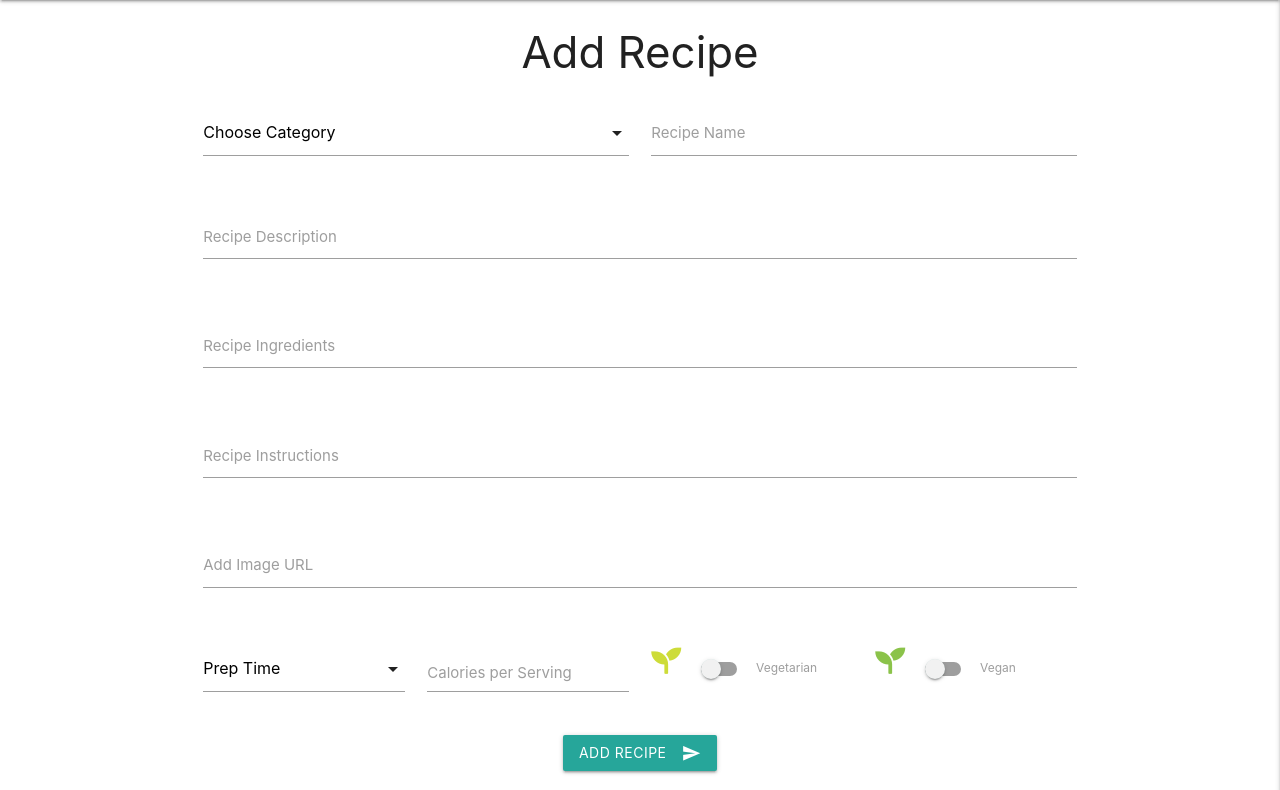
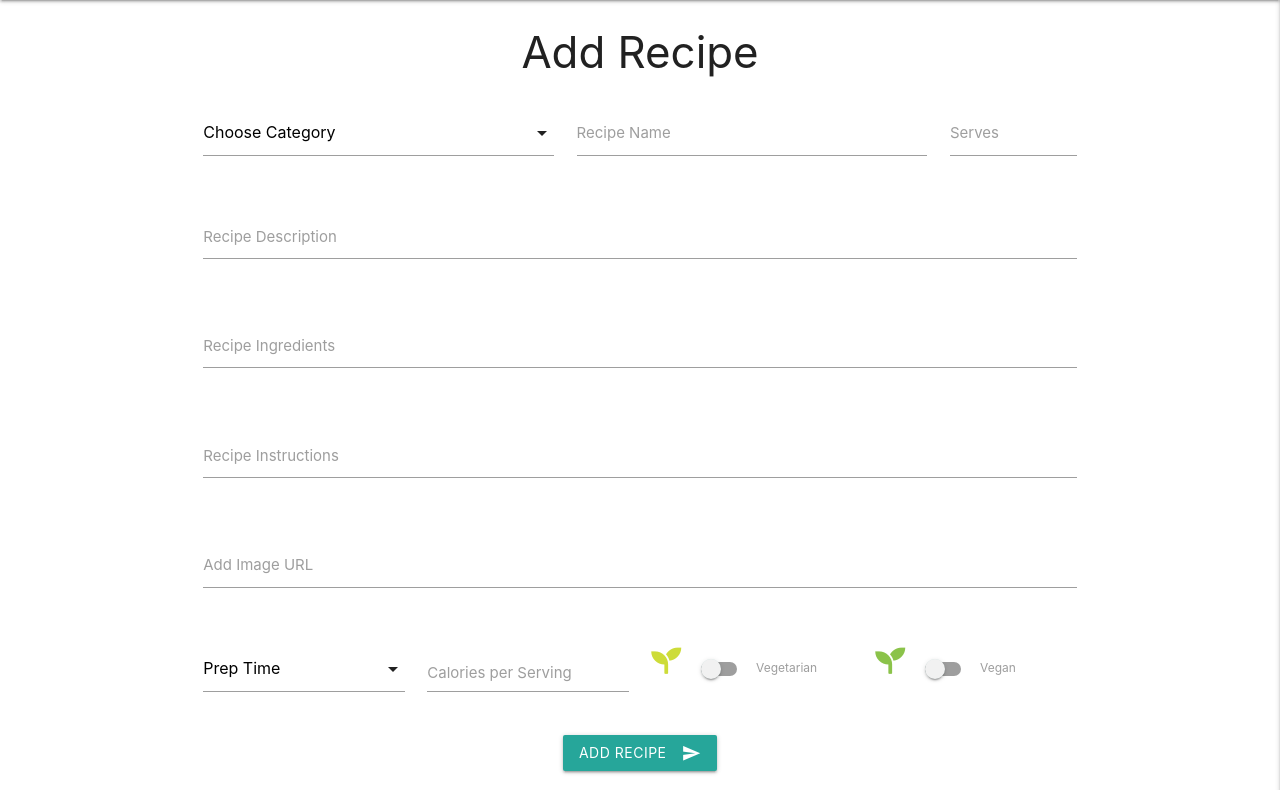
Before and after one commit to Sean-Mc-Mahon/McTasticRecipes, a Flask app: page /add_recipe in a window 1280 px wide. Shown: the part 64-854 px from the top of the page. Run offline with Flask 2, Linux system fonts and the light colour scheme; data that the repository does not hold is empty; some libraries are stand-ins or nearby versions.

Commit message:
recipes added for flapjacks, oatbread and oven chips

```diff
--- a/static/css/style.css
+++ b/static/css/style.css
@@ -20,3 +20,6 @@
 .large-icon {
     font-size: 2rem;
 }
+.ignore {
+    pointer-events: none;
+}
--- a/templates/add_recipe.html
+++ b/templates/add_recipe.html
@@ -7,7 +7,7 @@
         <form class="col l12" method="POST" action="{{ url_for('add_recipe') }}">
             <div class="row">
                 <!-- Category Selection -->
-                <div class="input-field col s12 l6">
+                <div class="input-field col s12 l5">
                     <select id="category_name" name="category_name" class="validate" required>
                         <option value="" disabled selected>Choose Category</option>
                         {% for category in categories %}
@@ -16,9 +16,14 @@
                     </select>
                 </div>
                 <!-- Recipe Name -->
-                <div class="input-field col s12 l6">
+                <div class="input-field col s12 l5">
                     <input id="recipe_name" name="recipe_name" type="text" minlength="1" maxlength="50" class="validate" required>
                     <label for="recipe_name">Recipe Name</label>
+                </div>
+                <!-- Serves -->
+                <div class="input-field col s12 l2">
+                    <input id="recipe_serves" name="recipe_serves" type="number" minlength="1" maxlength="2" class="validate" required>
+                    <label for="recipe_serves">Serves</label>
                 </div>
             </div>
             <div class="row">
@@ -28,6 +33,7 @@
                     <label for="recipe_description">Recipe Description</label>
                 </div>
             </div>
+
             <div class="row">
                 <!-- Ingredients -->
                 <div class="input-field col s12">
@@ -53,23 +59,23 @@
                 <div class="input-field col s12 m6 l3">
                     <select id="recipe_time" name="recipe_time" class="validate" required>
                         <option value="" disabled selected>Prep Time</option>
-                            <option value="1">&lt;30mins</option>
-                            <option value="2">30-60mins</option>
-                            <option value="3">&gt;60mins</option>
+                            <option value=" &lt;30mins"> &lt;30mins</option>
+                            <option value=" 30-60mins"> 30-60mins</option>
+                            <option value=" &gt;60mins"> &gt;60mins</option>
                     </select>
                 </div>
                 <!-- Calories -->
                 <div class="input-field col s12 m6 l3">
-                        <input id="recipe_cals" name="recipe_cals" type="text" minlength="1" maxlength="4" pattern="^[0-9]$" class="validate">
+                        <input id="recipe_cals" name="recipe_cals" type="number" minlength="1" maxlength="4" pattern="^[0-9]$" class="validate">
                         <label for="recipe_cals">Calories per Serving</label>
                     </div>
                 <!-- Vegetarian Switch -->
                 <div class="input-field col s6 l3">
                     <div class="switch">
-                        <label for="is_vegetarian">
+                        <label for="recipe_is_vegetarian">
                             <i class="fas fa-seedling lime-text accent-2 tooltipped large-icon"
                                 data-position="bottom" data-tooltip="Vegetarian"></i>
-                            <input type="checkbox" id="is_vegetarian">
+                            <input type="checkbox" id="recipe_is_vegetarian" name="recipe_is_vegetarian">
                             <span class="lever"></span>
                             Vegetarian
                         </label>
@@ -78,10 +84,10 @@
                 <!-- Vegan Switch -->
                 <div class="input-field col s6 l3">
                     <div class="switch">
-                        <label for="is_vegan">
+                        <label for="recipe_is_vegan">
                             <i class="fas fa-seedling light-green-text accent-4 tooltipped  large-icon"
                                 data-position="bottom" data-tooltip="Vegan"></i>
-                            <input type="checkbox" id="is_vegan">
+                            <input type="checkbox" id="recipe_is_vegan" name="recipe_is_vegan">
                             <span class="lever"></span>
                             Vegan
                         </label>
```
Also changed, not shown: templates/recipes.html (+6 -3 lines).
